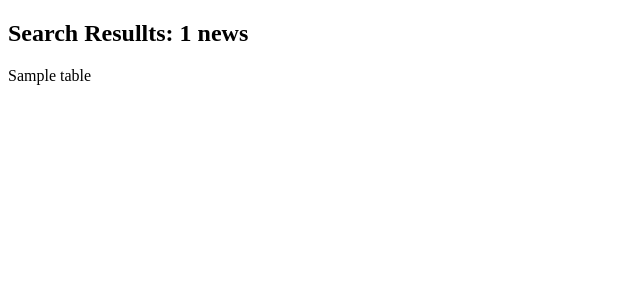
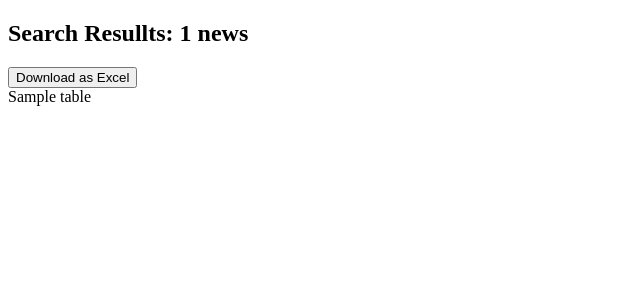
Before and after one commit to arpanbid/Telco_News, a Flask app: template templates/table.html in a window 1280 px wide. Shown: the top 300 px of the page, without its empty margins (0-640 px from the left). Run offline with Flask 3, Linux system fonts and the light colour scheme; the template is opened without the code that fills it: most values are stand-ins (such as "Sample title", 1, 10 or a date in 2020); parts of the project's set-up code (start-up, migrations or seed data) failed here and were passed over.

Commit message:
Add files via upload

```diff
--- a/templates/table.html
+++ b/templates/table.html
@@ -21,6 +21,12 @@
 
 <h2>Search Resullts: {{count}} news</h2>
 
+<div>
+        <form action="/download" method="get">
+            <button type="submit">Download as Excel</button>
+        </form>
+</div>
+
 {% for table in tables %}
     {{ table|safe }}
 {% endfor %}
```
